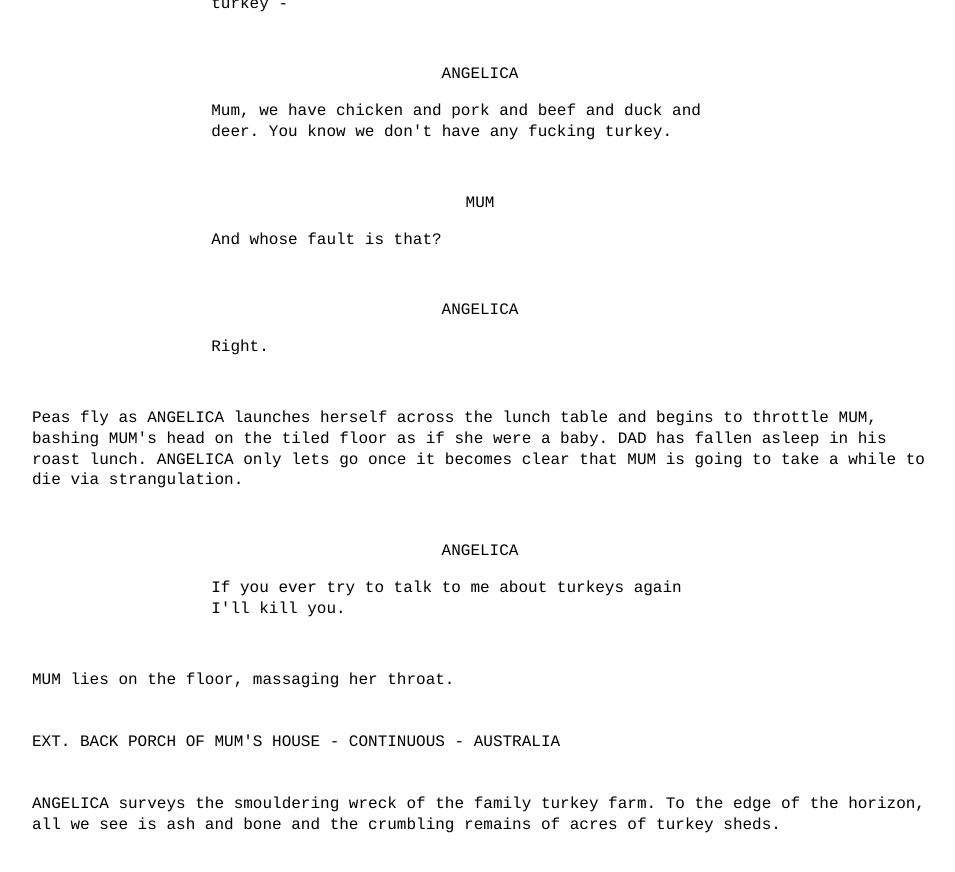
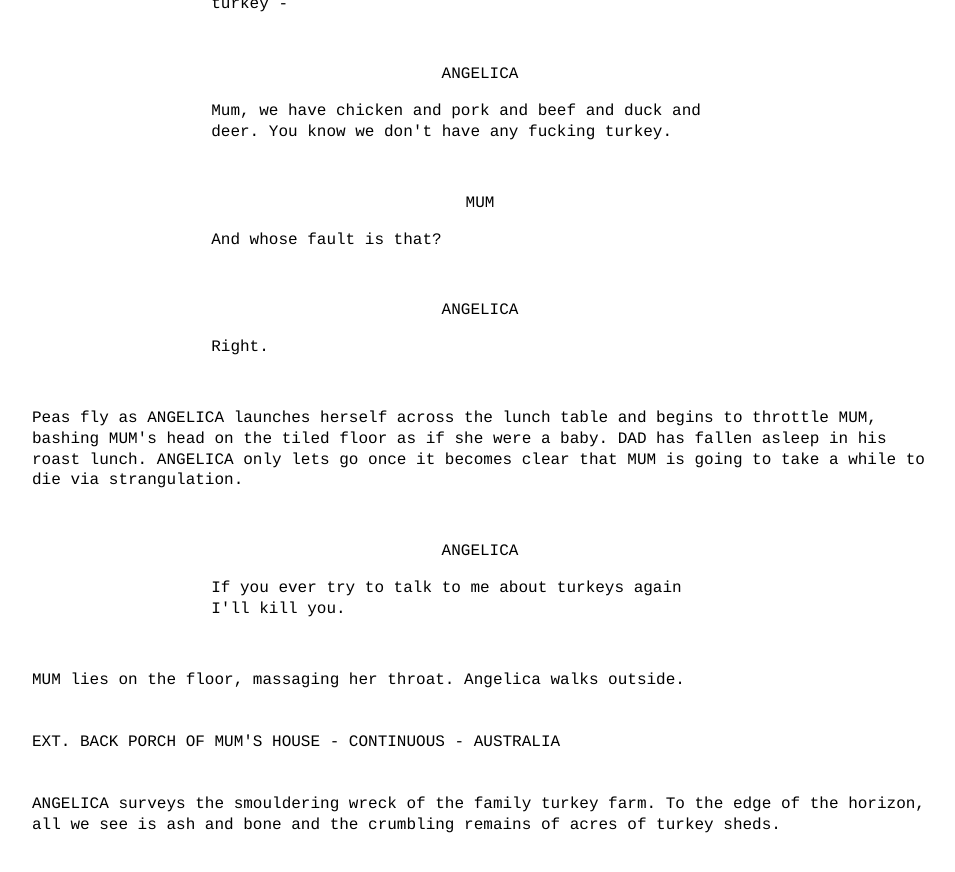
Before and after one commit to Pinelife/pinelife.github.io, a Jekyll site: the page schemes/index.html, which Jekyll copies as it is, in a window 1280 px wide and 900 px high, scrolled down 1660 px. Shown: the top 872 px of the window, without its empty margins (160-1115 px from the left). Built offline with Jekyll 4.4.1, drawn with Linux system fonts in a browser that asks for light colours.

Commit message:
Update index.html

```diff
--- a/schemes/index.html
+++ b/schemes/index.html
@@ -125,7 +125,7 @@
 			</p>
 						<br/>
 			<p>
-				MUM lies on the floor, massaging her throat.<br/>
+				MUM lies on the floor, massaging her throat. Angelica walks outside.<br/>
 							<br/>
 				<br/>
 				EXT. BACK PORCH OF MUM'S HOUSE - CONTINUOUS - AUSTRALIA<br/>
```
